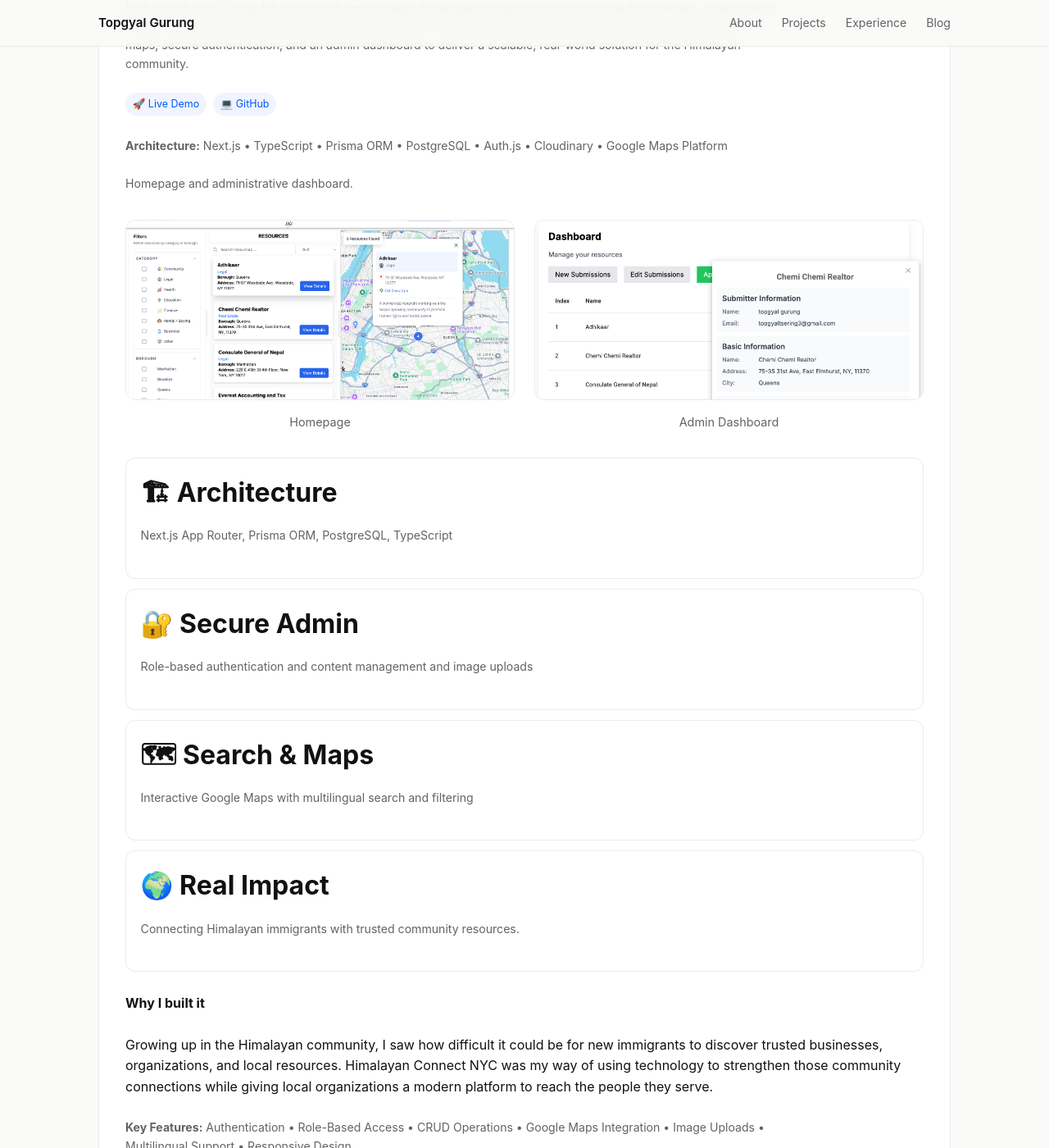
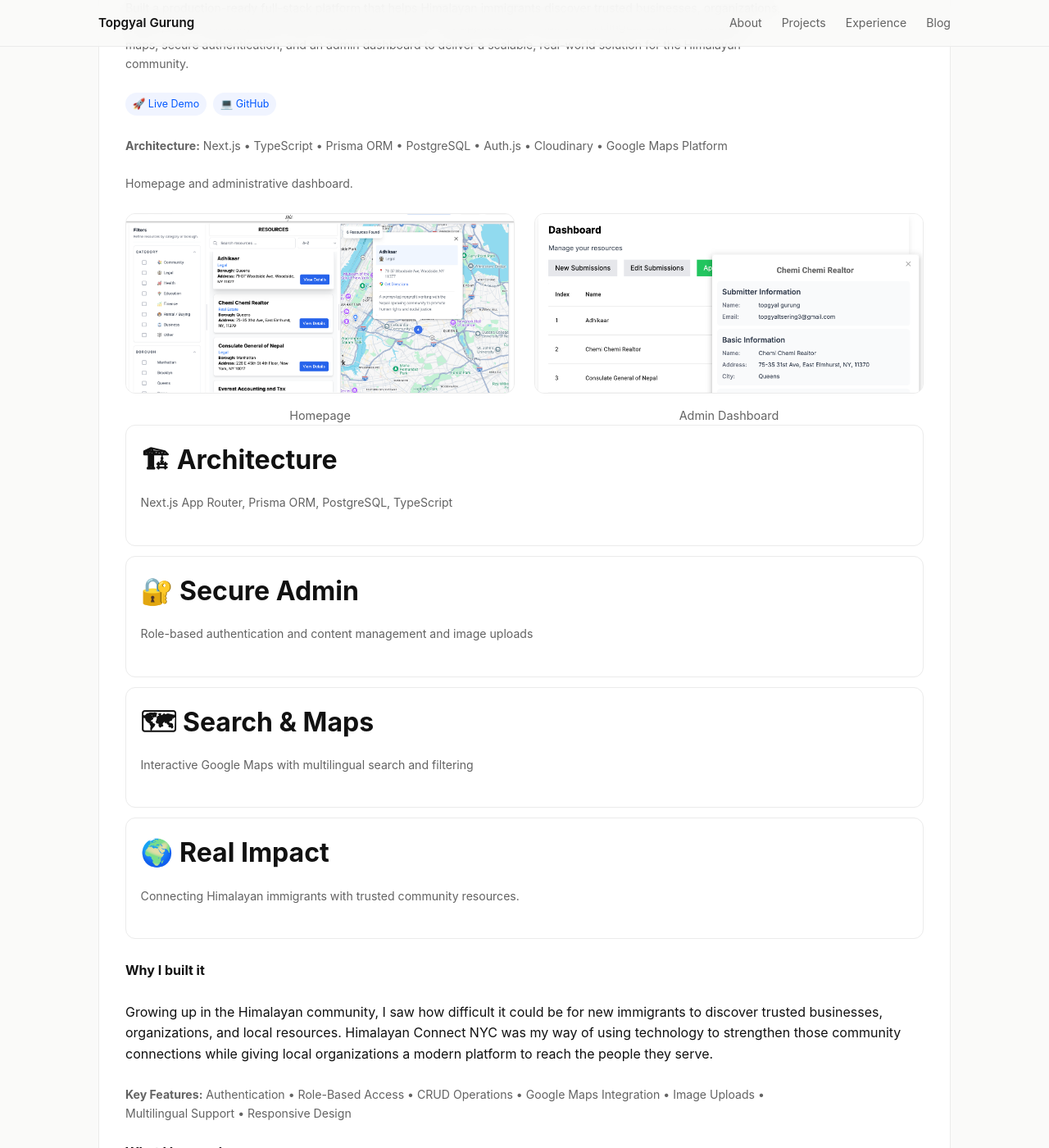
Before and after one commit to topgyalgurung/topgyalgurung.github.io, a Jekyll site: the page built from index.html, in a window 1280 px wide and 1400 px high, scrolled down 2317 px. Shown: the whole window at 82% size. Built offline with Jekyll 4.4.1, drawn with Linux system fonts in a browser that asks for light colours.

Commit message:
refine portfolio content

```diff
--- a/index.css
+++ b/index.css
@@ -357,10 +357,18 @@
   margin-bottom: 1.5rem;
 }
 .project-gallery {
-  display: grid;
-  grid-template-columns: repeat(auto-fit, minmax(320px, 1fr));
-  gap: 1.5rem;
-  margin: 2rem 0;
+    display: grid;
+    grid-template-columns: repeat(2, 1fr);
+    gap: 1.5rem;
+}
+
+.project-gallery img {
+    width: 100%;
+    aspect-ratio: 16 / 10;
+    object-fit: contain;
+    border-radius: 12px;
+    border: 1px solid var(--line);
+    background: white;
 }
 
 .project-gallery figure {
--- a/index.html
+++ b/index.html
@@ -243,7 +243,7 @@
 
     <!-- Featured Case Study  -->
 
-<section id="featured-project" class="section">
+    <section id="projects" class="section">
 
       <div class="section-head">
         <h2>Featured Case Study</h2>
@@ -276,7 +276,7 @@
           </a>
 
         </div>
-<br/>
+        <br />
         <p class="project-stack">
           <strong>Architecture:</strong>
 
@@ -326,7 +326,7 @@
           </div>
 
         </div>
-    <br/>
+        <br />
 
         <blockquote class="project-story">
 
@@ -339,7 +339,7 @@
           to reach the people they serve.
 
         </blockquote>
-    <br/>
+        <br />
 
         <p class="project-highlights">
           <strong>Key Features:</strong>
@@ -733,7 +729,7 @@
         I'm looking for opportunities to work on ambitious products, collaborate with exceptional engineers, and solve challenging problems across software engineering, data, and AI.
 
       </p>
-  <br/>
+      <br />
 
       <div class="hero-actions">
 
```
Also changed, not shown: other parts of index.html (+2 -6 lines). Lines whose indentation alone changed are shown as unchanged.
